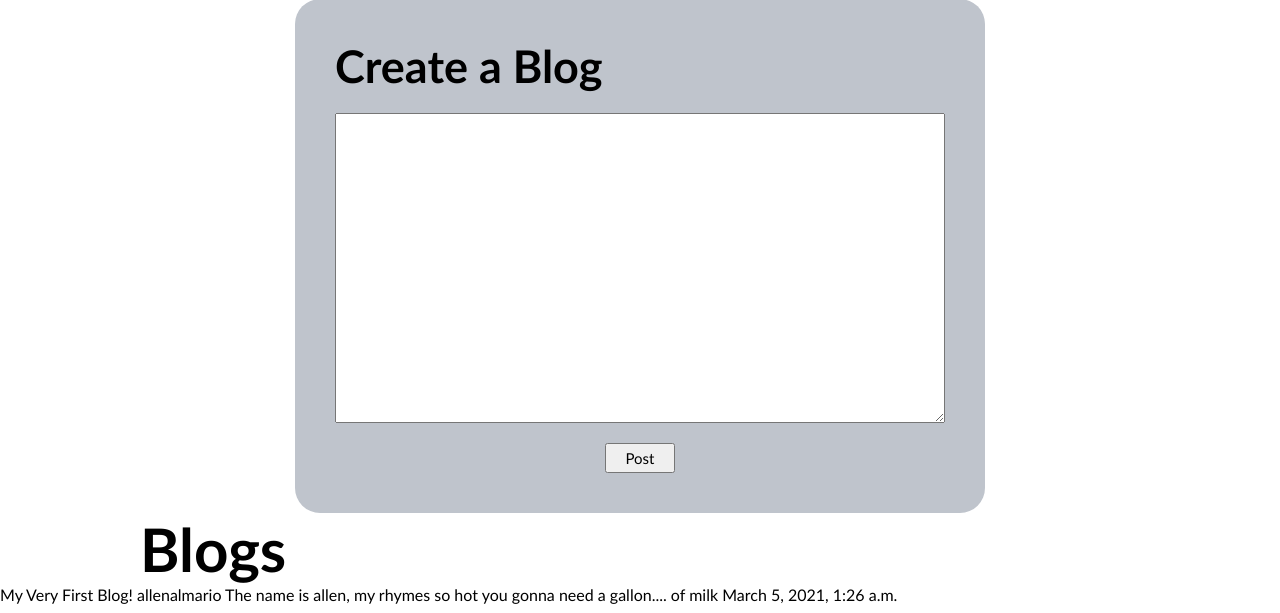
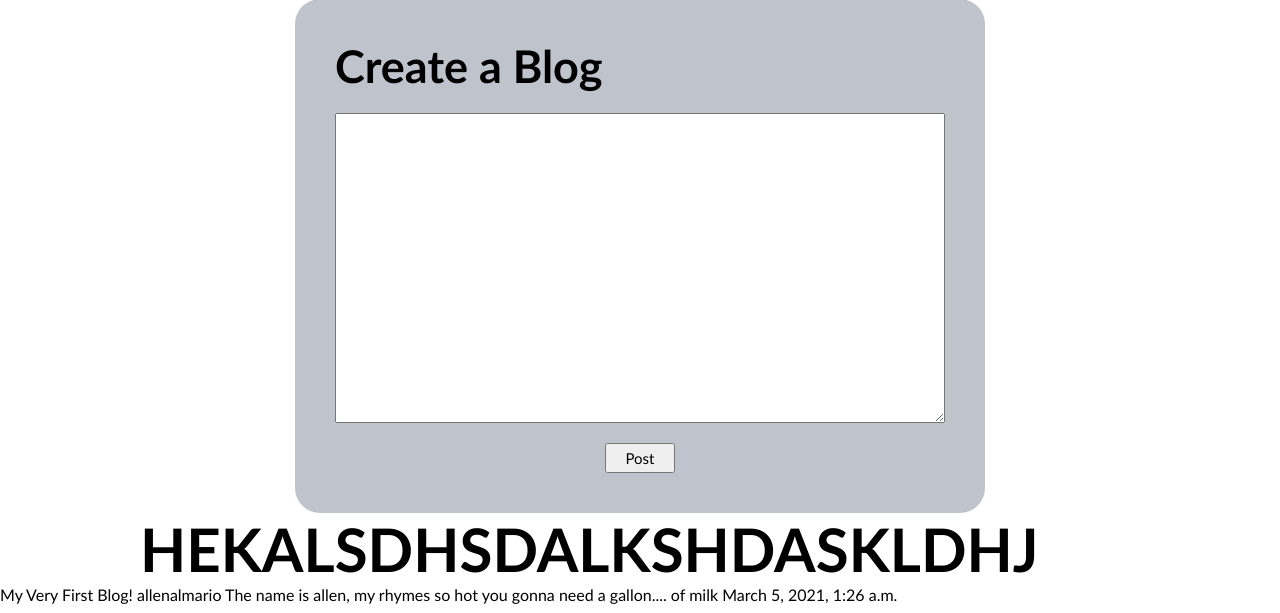
Before and after one commit to Derek-Mactal/DoodleBook, a Django app: page /dashboard in a window 1280 px wide. Shown: the part 187-800 px from the top of the page. Run offline with Django 3.2, Linux system fonts and the light colour scheme; data comes from the database, SQL or seed files in the repository.

Commit message:
testing for branch

```diff
--- a/Doodle_App/templates/dashboard.html
+++ b/Doodle_App/templates/dashboard.html
@@ -26,7 +26,7 @@
         </form>
     </div>
     <div class="blogs">
-        <h1>Blogs</h1>
+        <h1>HEKALSDHSDALKSHDASKLDHJ</h1>
         {% for blog in blogs %}
             {{blog.title}}
             {{blog.author.first_name}}{{blog.author.last_name}}
```
